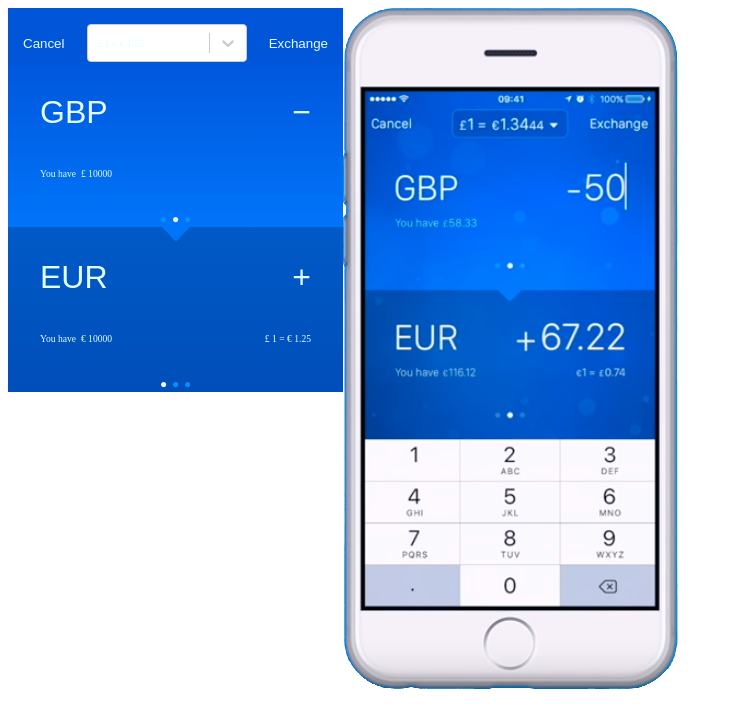
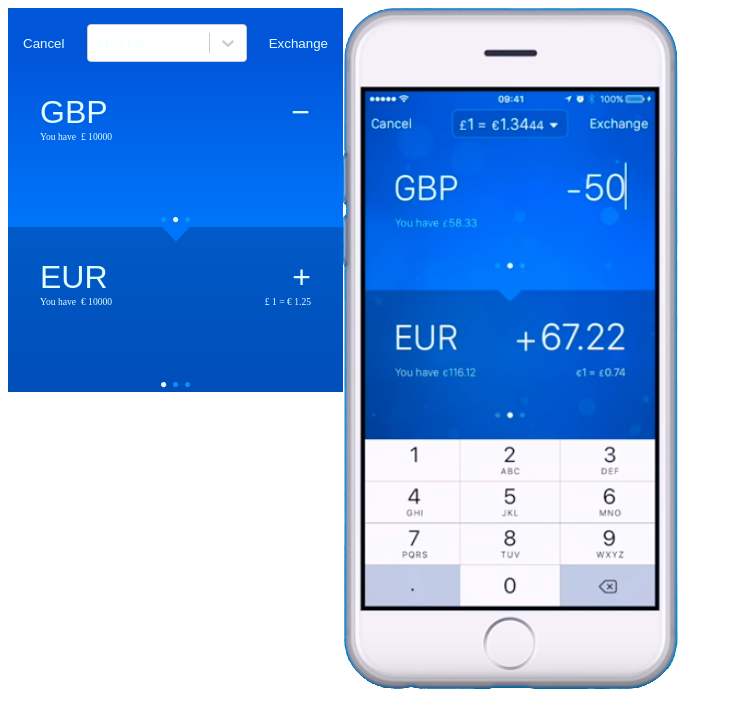
Before and after one commit to Ohar/test-revolut-exchange, a React app: page / in a window 1280 px wide. Shown: the top 728 px of the page, without its empty margins (0-733 px from the left). Built offline with nearby package versions, Linux system fonts and the light colour scheme; no server answers; the HTML template or start-up script is replaced by a standard one.

Commit message:
MoneyInput: fix input styles problem

```diff
--- a/src/components/MoneyInput/index.jsx
+++ b/src/components/MoneyInput/index.jsx
@@ -59,21 +59,19 @@ class MoneyInput extends Component {
           'MoneyInput-to': !isActive,
         }
       )}>
+        <span className='MoneyInput_field'>
+          {moneyData}
+        </span>
         {
           isActive
           ? (
             <input
-              className='MoneyInput_field'
+              className='MoneyInput_input'
               value={moneyData}
               onChange={this.onChange}
-              // autoFocus
             />
           )
-          : (
-            <span className='MoneyInput_field'>
-              {moneyData}
-            </span>
-          )
+          : null
         }
       </div>
     )
--- a/src/components/MoneyInput/style.less
+++ b/src/components/MoneyInput/style.less
@@ -18,11 +18,15 @@
   }
 }
 
-.MoneyInput_field {
+.MoneyInput_field ,
+.MoneyInput_input {
   .font_big();
   background-color: transparent;
   display: inline-block;
   border: 0 none;
   padding: 0;
-  width: 8rem;
 }
+
+.MoneyInput_input {
+  width: 1px;
+}
```
